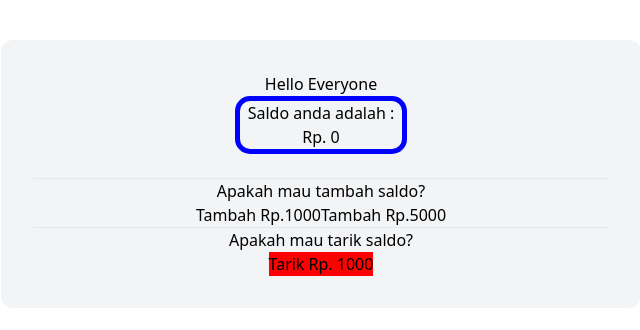
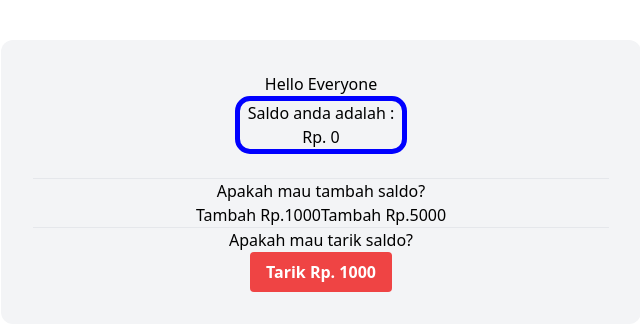
Before and after one commit to nicholasbca/react-training, a React (Create React App) app: page / in a window 1280 px wide. Shown: the top 330 px of the page, without its empty margins (319-959 px from the left). Built offline with nearby package versions, Linux system fonts and the light colour scheme; the HTML template or start-up script is replaced by a standard one.

Commit message:
update styling v3

```diff
--- a/src/day2-practice/components/Button.jsx
+++ b/src/day2-practice/components/Button.jsx
@@ -3,7 +3,7 @@
 export default function ButtonKlik({text, color, klik}) {
   return (
     <div>
-      <button style={{background:color}} onClick={klik}>{text}</button>
+      <button className="bg-red-500 hover:bg-red-700 text-white font-bold py-2 px-4 rounded" onClick={klik}>{text}</button>
     </div>
   )
 }
```
